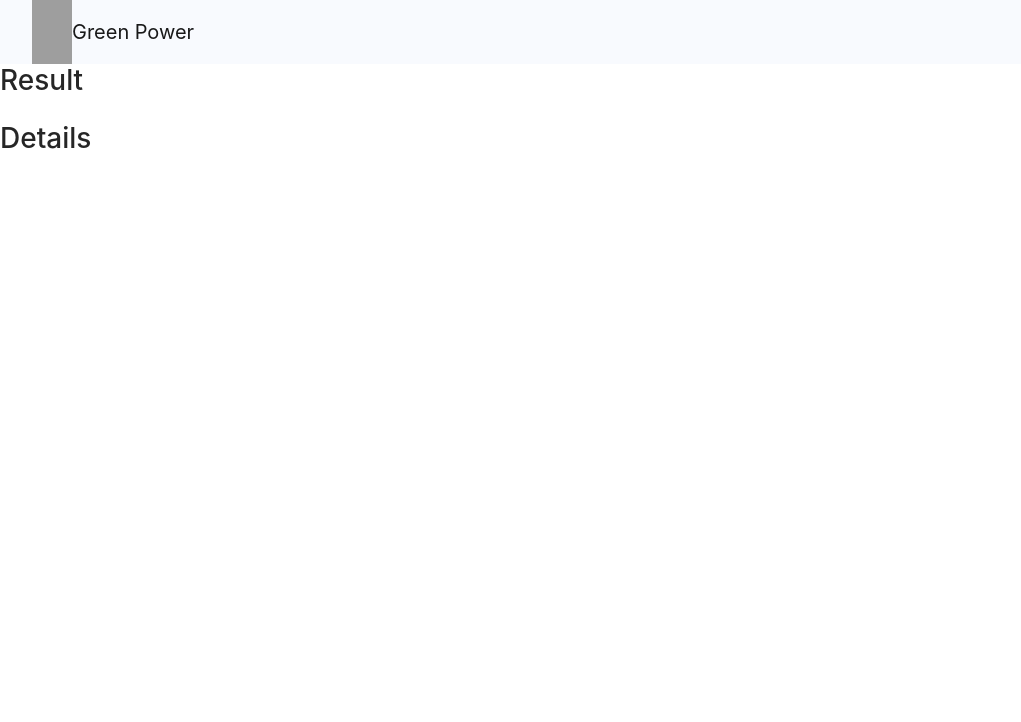
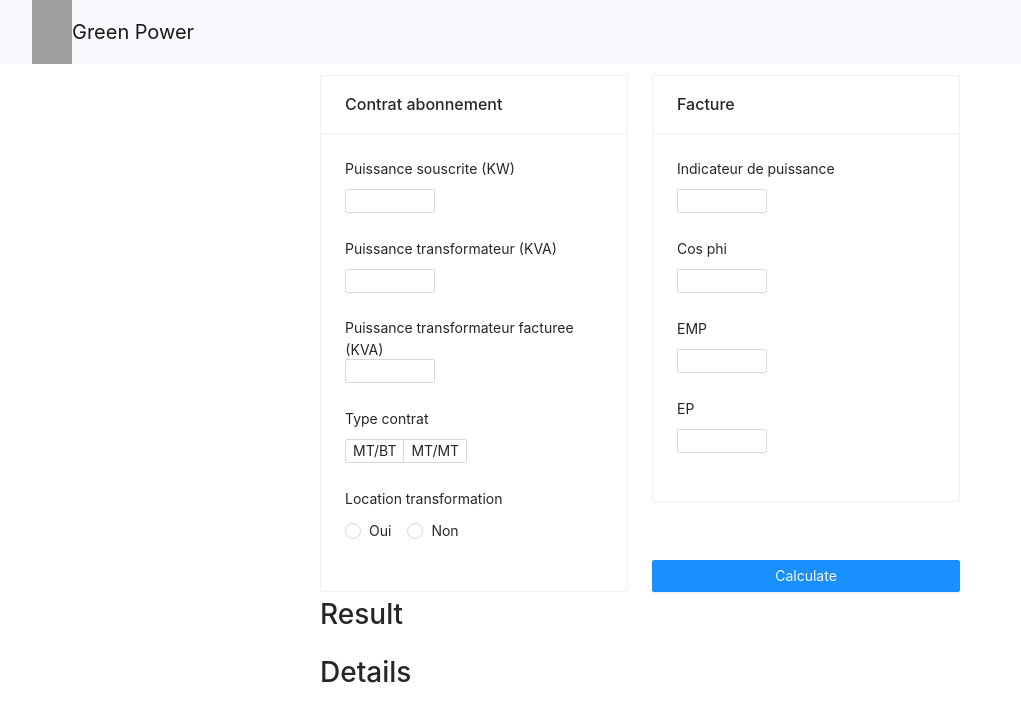
Before and after one commit to maelfosso/green-power, a React (Create React App) app: page / in a window 1280 px wide. Shown: the top 722 px of the page, without its empty margins (0-1021 px from the left). Built offline with nearby package versions, Linux system fonts and the light colour scheme; grey boxes are pictures that could not be loaded.

Commit message:
Data Entry section is OK

```diff
--- a/src/App.scss
+++ b/src/App.scss
@@ -46,3 +46,20 @@ header {
     }
   }
 }
+
+.App {
+  padding-top: 75px;
+  width: 50%;
+  margin: auto;
+}
+
+.Data-Entry {
+
+  .submit {
+    position: absolute;
+    bottom: 0;
+    left: 0;
+    right: 0;
+    margin: 0 12px;
+  }
+}
--- a/src/components/DataEntry.js
+++ b/src/components/DataEntry.js
@@ -1,9 +1,99 @@
-import React from 'react';
+import React, { useState } from 'react';
+import {
+  Row, Col,
+  Card,
+  Radio,
+  Form,
+  Input,
+  InputNumber,
+  Button,
+} from 'antd';
 
 function DataEntry() {
+  const [componentSize, setComponentSize] = useState('small');
+
+  const onFormLayoutChange = ({ size }) => {
+    setComponentSize(size);
+  };
+
   return (
     <div className="Data-Entry">
-      <h1>Data entry</h1>
+      <Row gutter={24}>
+        <Col span={12}>
+          <Card title="Contrat abonnement">
+            <Form
+              name="contrat"
+              layout="vertical"
+              initialValues={{
+                size: componentSize,
+              }}
+              onValuesChange={onFormLayoutChange}
+              size={componentSize}
+            >
+              <Form.Item
+                label="Puissance souscrite (KW)"
+                name="pscrite"
+              >
+                <InputNumber />
+              </Form.Item>
+              <Form.Item
+                label="Puissance transformateur (KVA)"
+                name="ptrans"
+              >
+                <InputNumber />
+              </Form.Item>
+              <Form.Item
+                label="Puissance transformateur facturee (KVA)"
+                name="ptfact"
+              >
+                <InputNumber />
+              </Form.Item>
+              <Form.Item label="Type contrat" name="typecontrat">
+                <Radio.Group>
+                  <Radio.Button value="mt_bt">MT/BT</Radio.Button>
+                  <Radio.Button value="mt_mt">MT/MT</Radio.Button>
+                </Radio.Group>
+              </Form.Item>
+              <Form.Item label="Location transformation" name="loctrans">
+                <Radio.Group>
+                  <Radio value="oui">Oui</Radio>
+                  <Radio value="non">Non</Radio>
+                </Radio.Group>
+              </Form.Item>
+            </Form>
+          </Card>
+        </Col>
+        <Col span={12}>
+          <Card title="Facture">
+            <Form
+              name="facture"
+              layout="vertical"
+              initialValues={{
+                size: componentSize,
+              }}
+              onValuesChange={onFormLayoutChange}
+              size={componentSize}
+            >
+              <Form.Item label="Indicateur de puissance" name="ipower">
+                <InputNumber />
+              </Form.Item>
+              <Form.Item label="Cos phi" name="cosphi">
+                <InputNumber />
+              </Form.Item>
+              <Form.Item label="EMP" name="emp">
+                <InputNumber />
+              </Form.Item>
+              <Form.Item label="EP" name="ep">
+                <InputNumber />
+              </Form.Item>
+            </Form>
+          </Card>
+          <div className="submit">
+            <Button type="primary" block>Calculate</Button>
+          </div>
+
+        </Col>
+      </Row>
     </div>
   );
 }
```
